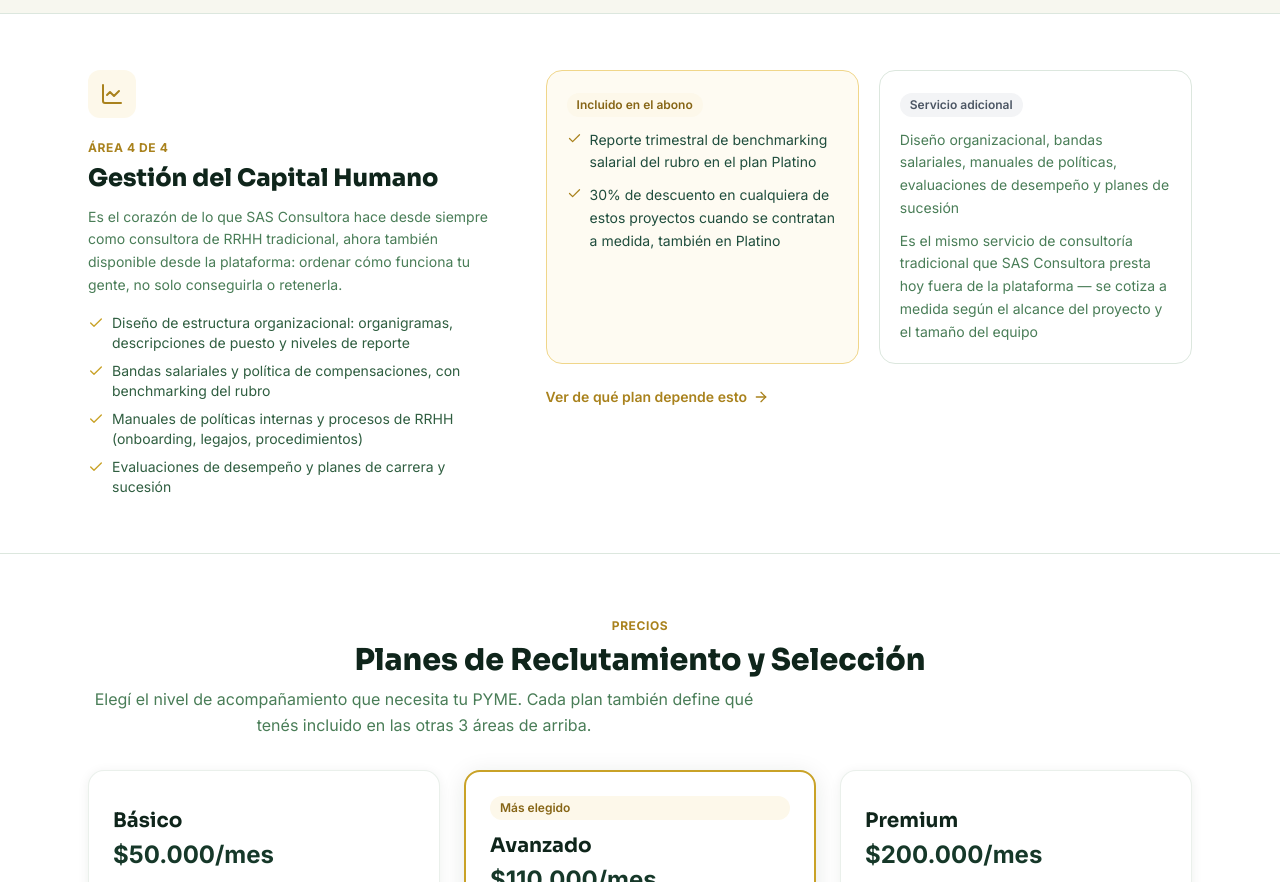
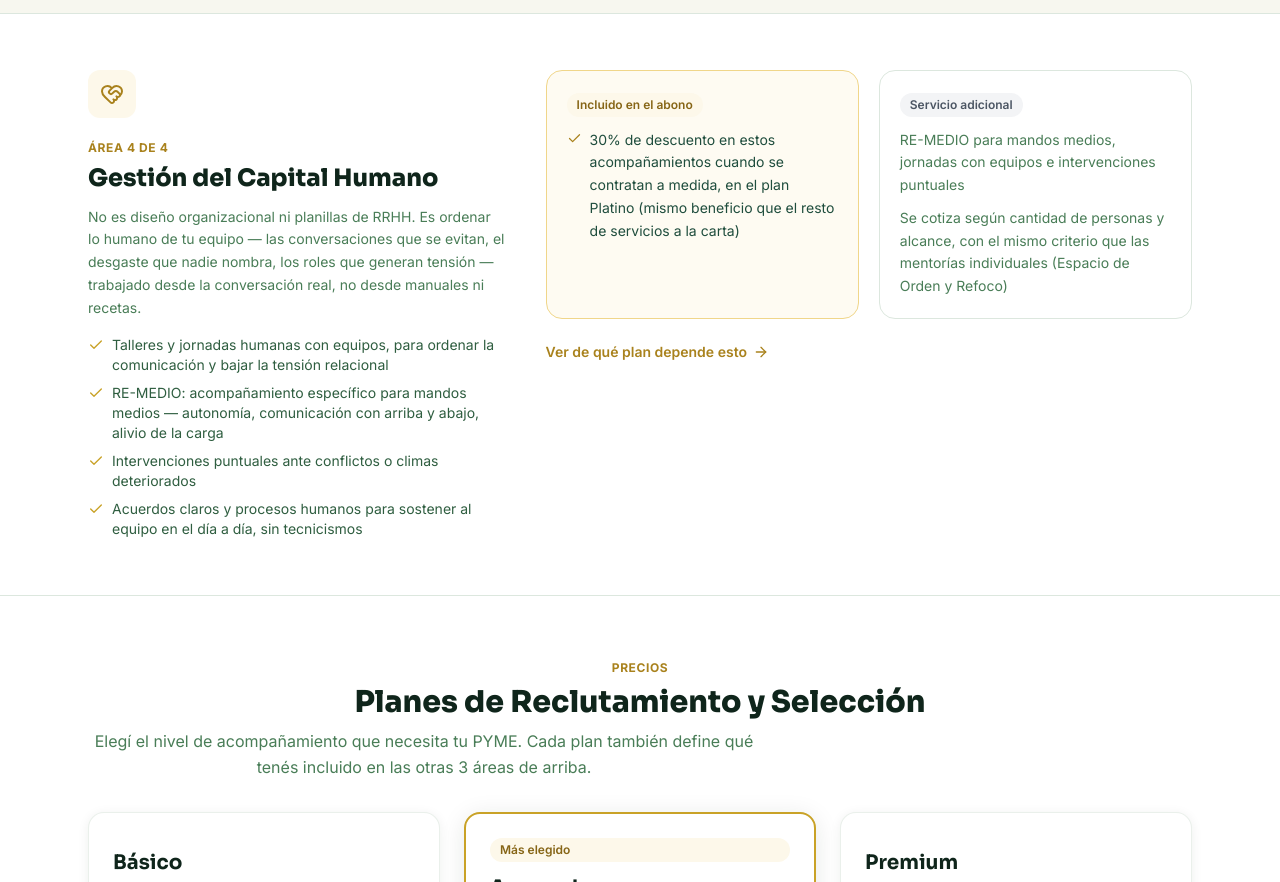
Before and after one commit to sasconsultora24-rgb/talento-desarrollo, a React (Vite) app: page /#/pymes in a window 1280 px wide. Shown: the part 2040-2922 px from the top of the page. Built offline with nearby package versions, Linux system fonts and the light colour scheme; no server answers; the database is empty.

Commit message:
Gestión del Capital Humano: contenido real basado en el modelo profesional de Seba (acompañamiento humano de líderes, mandos medios y equipos), no diseño organizacional genérico

```diff
--- a/src/pages/ParaPymes.jsx
+++ b/src/pages/ParaPymes.jsx
@@ -1,5 +1,5 @@
 import { Link, useSearchParams } from "react-router-dom";
-import { Briefcase, Users, GraduationCap, LineChart, Check, ArrowRight } from "lucide-react";
+import { Briefcase, Users, GraduationCap, HeartHandshake, Check, ArrowRight } from "lucide-react";
 import { Card, Button, SectionTitle, Badge } from "../components/ui.jsx";
 import { planesEmpresas } from "../data/seed.js";
 import { useApp } from "../data/store.jsx";
@@ -71,23 +71,22 @@ const areas = [
   },
   {
     id: "capital-humano",
-    icon: LineChart,
+    icon: HeartHandshake,
     title: "Gestión del Capital Humano",
     pitch:
-      "Es el corazón de lo que SAS Consultora hace desde siempre como consultora de RRHH tradicional, ahora también disponible desde la plataforma: ordenar cómo funciona tu gente, no solo conseguirla o retenerla.",
+      "No es diseño organizacional ni planillas de RRHH. Es ordenar lo humano de tu equipo — las conversaciones que se evitan, el desgaste que nadie nombra, los roles que generan tensión — trabajado desde la conversación real, no desde manuales ni recetas.",
     items: [
-      "Diseño de estructura organizacional: organigramas, descripciones de puesto y niveles de reporte",
-      "Bandas salariales y política de compensaciones, con benchmarking del rubro",
-      "Manuales de políticas internas y procesos de RRHH (onboarding, legajos, procedimientos)",
-      "Evaluaciones de desempeño y planes de carrera y sucesión",
+      "Talleres y jornadas humanas con equipos, para ordenar la comunicación y bajar la tensión relacional",
+      "RE-MEDIO: acompañamiento específico para mandos medios — autonomía, comunicación con arriba y abajo, alivio de la carga",
+      "Intervenciones puntuales ante conflictos o climas deteriorados",
+      "Acuerdos claros y procesos humanos para sostener al equipo en el día a día, sin tecnicismos",
     ],
     incluido: [
-      "Reporte trimestral de benchmarking salarial del rubro en el plan Platino",
-      "30% de descuento en cualquiera de estos proyectos cuando se contratan a medida, también en Platino",
+      "30% de descuento en estos acompañamientos cuando se contratan a medida, en el plan Platino (mismo beneficio que el resto de servicios a la carta)",
     ],
     aparte: [
-      "Diseño organizacional, bandas salariales, manuales de políticas, evaluaciones de desempeño y planes de sucesión",
-      "Es el mismo servicio de consultoría tradicional que SAS Consultora presta hoy fuera de la plataforma — se cotiza a medida según el alcance del proyecto y el tamaño del equipo",
+      "RE-MEDIO para mandos medios, jornadas con equipos e intervenciones puntuales",
+      "Se cotiza según cantidad de personas y alcance, con el mismo criterio que las mentorías individuales (Espacio de Orden y Refoco)",
     ],
   },
 ];
```
